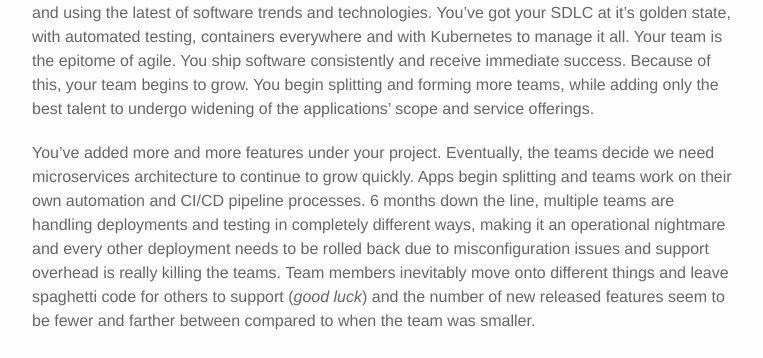
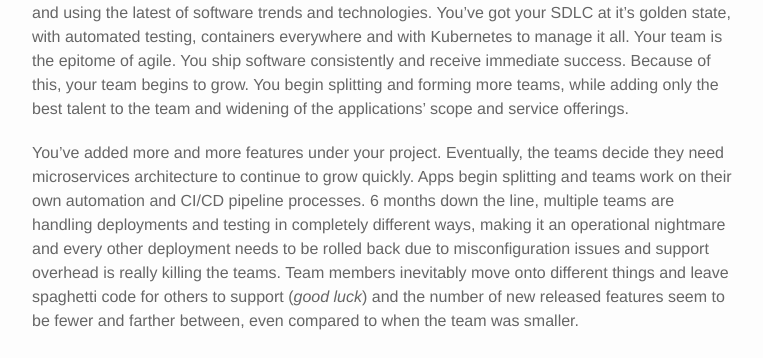
Before and after one commit to gazhenko/gazhenko.github.io, a Jekyll site: the page built from _posts/2019-05-21-scaling-devops-using-innersource.markdown, in a window 1280 px wide and 1400 px high, cut to the strip 229-587 px from the top of the window. Shown: the whole strip, without its empty margins (258-1021 px from the left). Built offline with Jekyll 4.4.1, drawn with Linux system fonts in a browser that asks for light colours; nearby versions of some CDN libraries; some of the changed text lies outside the part shown.

Commit message:
fixing typos

```diff
--- a/_posts/2019-05-21-scaling-devops-using-innersource.markdown
+++ b/_posts/2019-05-21-scaling-devops-using-innersource.markdown
@@ -6,18 +6,18 @@
 ---
 
 
-Let's say you're part of a small team of go-get-em engineers, eager to develop amazing software and using the latest of software trends and technologies. You've got your SDLC at it's golden state, with automated testing, containers everywhere and with Kubernetes to manage it all. Your team is the epitome of agile. You ship software consistently and receive immediate success. Because of this, your team begins to grow. You begin splitting and forming more teams, while adding only the best talent to undergo widening of the applications' scope and service offerings.
+Let's say you're part of a small team of go-get-em engineers, eager to develop amazing software and using the latest of software trends and technologies. You've got your SDLC at it's golden state, with automated testing, containers everywhere and with Kubernetes to manage it all. Your team is the epitome of agile. You ship software consistently and receive immediate success. Because of this, your team begins to grow. You begin splitting and forming more teams, while adding only the best talent to the team and widening of the applications' scope and service offerings.
 
-You've added more and more features under your project. Eventually, the teams decide we need microservices architecture to continue to grow quickly. Apps begin splitting and teams work on their own automation and CI/CD pipeline processes. 6 months down the line, multiple teams are handling deployments and testing in completely different ways, making it an operational nightmare and every other deployment needs to be rolled back due to misconfiguration issues and support overhead is really killing the teams. Team members inevitably move onto different things and leave spaghetti code for others to support (_good luck_) and the number of new released features seem to be fewer and farther between compared to when the team was smaller.
+You've added more and more features under your project. Eventually, the teams decide they need microservices architecture to continue to grow quickly. Apps begin splitting and teams work on their own automation and CI/CD pipeline processes. 6 months down the line, multiple teams are handling deployments and testing in completely different ways, making it an operational nightmare and every other deployment needs to be rolled back due to misconfiguration issues and support overhead is really killing the teams. Team members inevitably move onto different things and leave spaghetti code for others to support (_good luck_) and the number of new released features seem to be fewer and farther between, even compared to when the team was smaller.
 
 <div class="img_row">
   <img class="col three" src="{{ site.baseurl }}/img/posts/2019-05-21-scaling-devops-using-innersource/this_is_fine.jpg" alt="" title="example image"/>
 </div>
 <br/>
 
-Okay so that was probably an exaggeration, but you get the idea. As development orgs grow, there are naturally some growing pains. To maintain nimble, agile practices, there needs to be consistency between how apps handle their SDLC, especially applications that have a similar technology stack.
+Okay so that was probably an exaggeration, but you get the idea. As development organizations grow, there are naturally some growing pains. To maintain nimble, agile practices, there needs to be consistency between how apps handle their SDLC, especially applications that have a similar technology stack.
 
-As your team begins to grow, you will see these signs as well. There will be natural break points where pieces of code become unmanageable or highly replicated between different applications. Over time, the same "problem" ends up getting solved 20+ ways, wasting dev and support cycles creating and maintaining these pieces. This is where I feel Inner source naturally comes into the picture for organizations following DevOps and Agile methodologies.
+As your team begins to grow, you will see these signs as well. There will be natural break points where pieces of code become unmanageable or highly replicated between different applications. Over time, the same "problem" ends up getting solved 20+ ways, wasting dev and support cycles creating and maintaining these pieces. This is where I feel inner source naturally comes into the picture for organizations following DevOps and Agile methodologies.
 
 <br/>
 #### What is inner source?
```
Also changed, not shown: other parts of _posts/2019-05-21-scaling-devops-using-innersource.markdown (+2 -2 lines).
